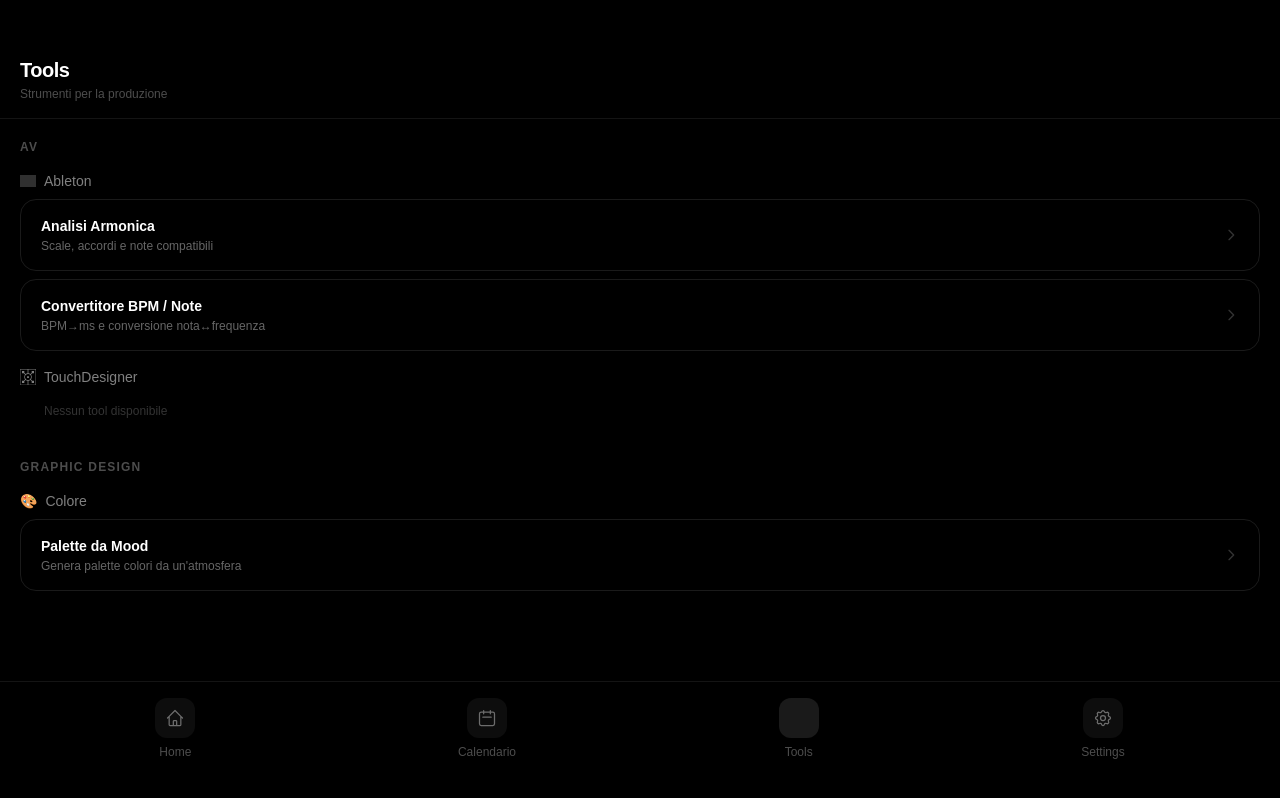
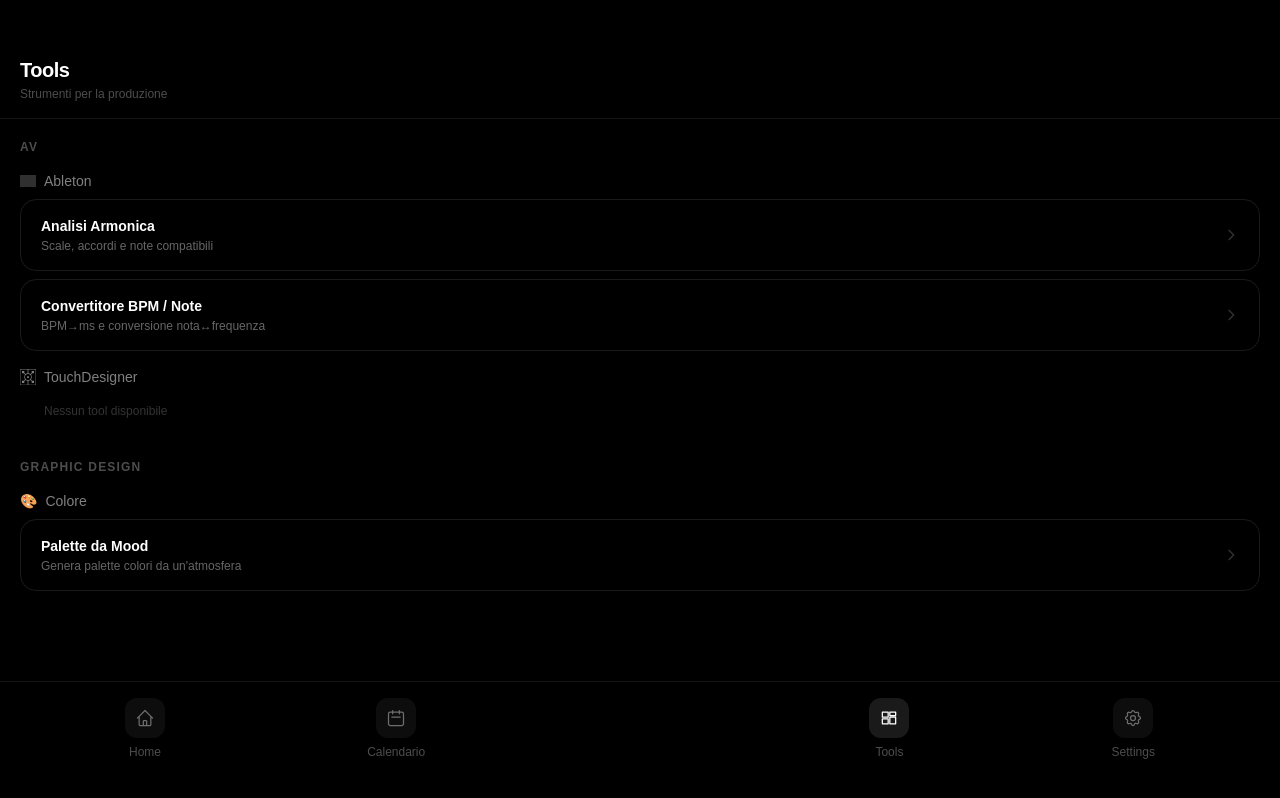
Before and after one commit to ctrlzacca/av-workflow-manager, a Next.js app: page /tools in a window 1280 px wide. Built offline with nearby package versions, Linux system fonts and the light colour scheme; grey boxes are pictures that could not be loaded.

Commit message:
aggiunta accordi estesi e note to frequency_fix3

```diff
--- a/app/tools/page.tsx
+++ b/app/tools/page.tsx
@@ -574,10 +574,12 @@ function BottomNav({ activePage }: { activePage?: string }) {
         <span className="text-xs text-white/30 font-medium">Calendario</span>
       </Link>
 
+      <div className="w-10 h-10" />
+
       <div className="flex flex-col items-center gap-1.5">
         <div className="w-10 h-10 rounded-xl bg-white/10 flex items-center justify-center">
           <svg className="w-5 h-5 text-white" fill="none" stroke="currentColor" viewBox="0 0 24 24">
-            <path strokeLinecap="round" strokeLinejoin="round" strokeWidth={1.5} d="M45h7v6H4V5zm9 0h7v4h-7V5zM4 13h7v6H4v-6zm9-2h7v8h-7v-8z" />
+            <path strokeLinecap="round" strokeLinejoin="round" strokeWidth={1.5} d="M4 5h7v6H4V5zm9 0h7v4h-7V5zM4 13h7v6H4v-6zm9-2h7v8h-7v-8z"/>
           </svg>
         </div>
         <span className="text-xs text-white/30 font-medium">Tools</span>
```
